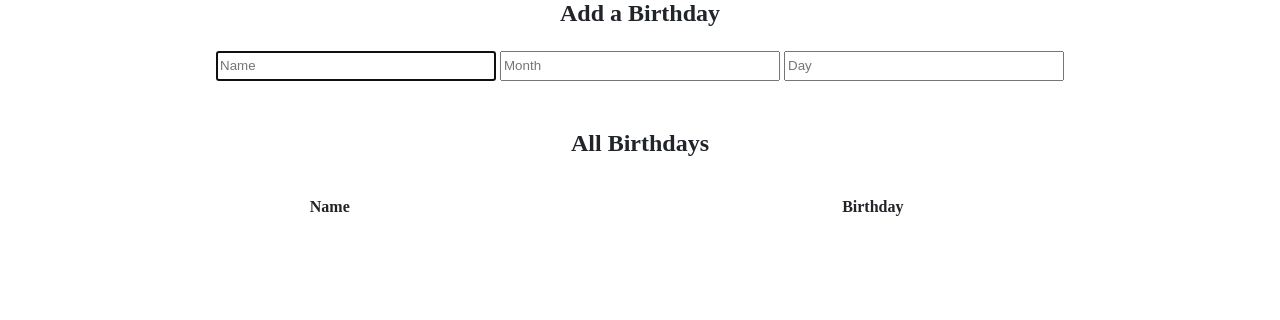
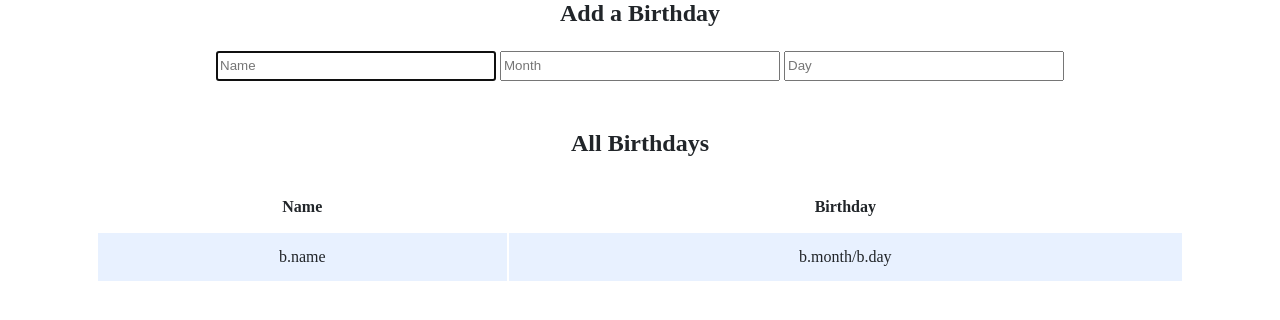
Before and after one commit to Lurenjia-26/CS50-2023-Solutions, a Flask app: template lab9/birthdays/templates/index.html in a window 1280 px wide. Shown: the part 265-585 px from the top of the page. Run offline with Flask 3, Linux system fonts and the light colour scheme; the template is opened without the code that fills it: most values are stand-ins (such as "Sample title", 1, 10 or a date in 2020); lists and menus that the app fills with data are empty; some libraries are stand-ins or nearby versions.

Commit message:
Tue, Jul 25, 2023, 7:38 PM +08:00

```diff
--- a/lab9/birthdays/templates/index.html
+++ b/lab9/birthdays/templates/index.html
@@ -36,6 +36,12 @@
                     </thead>
                     <tbody>
                         <!-- TODO: Loop through the database entries to display them in this table -->
+                        {% for b in birthdays %}
+                            <tr>
+                                <td>b.name</td>
+                                <td>b.month/b.day</td>
+                            </tr>
+                        {% endfor %}
                     </tbody>
                 </table>
             </div>
```
